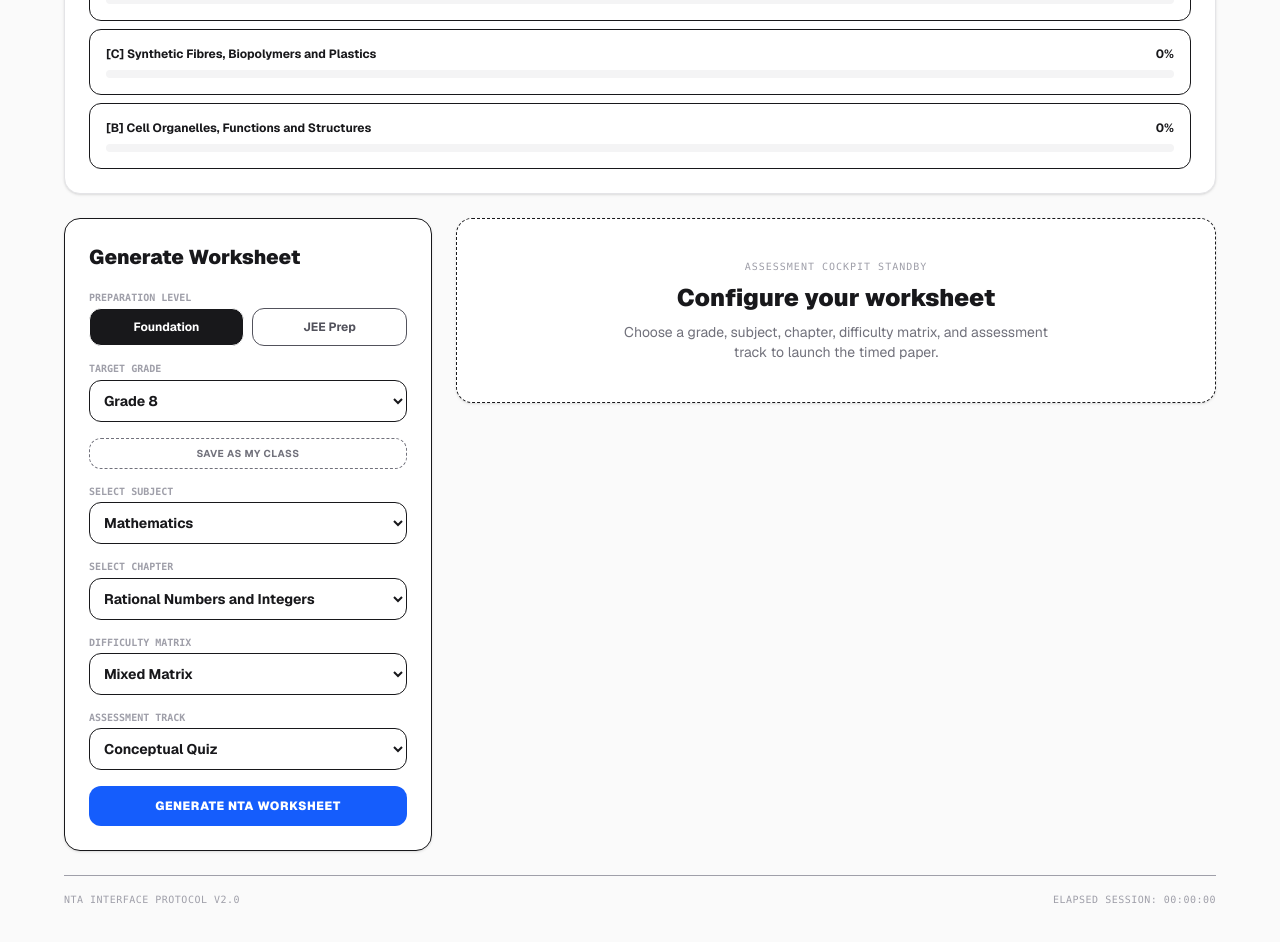
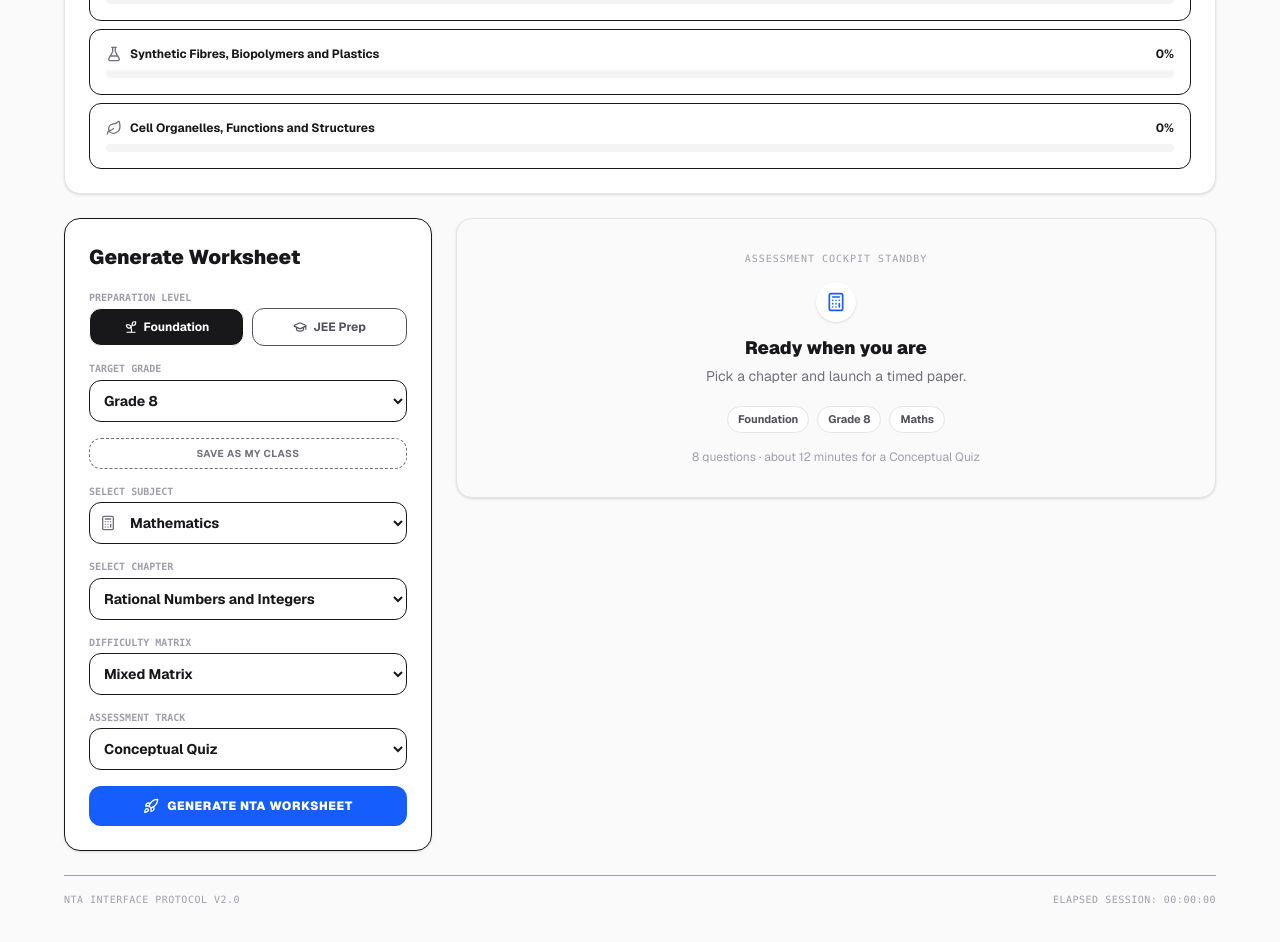
Before and after one commit to ashome16/jee-ncert-worksheet, a Next.js app: page / in a window 1280 px wide. Shown: the part 480-1422 px from the top of the page. Built offline with nearby package versions, Linux system fonts and the light colour scheme.

Commit message:
Add subject icons, rocket generate, and calmer empty cockpit

```diff
--- a/src/app/page.tsx
+++ b/src/app/page.tsx
@@ -2,6 +2,7 @@
 
 import { useEffect, useMemo, useRef, useState } from "react";
 import Link from "next/link";
+import { Atom, Calculator, FlaskConical, GraduationCap, Leaf, Rocket, Sprout } from "lucide-react";
 
 type Level = "FOUNDATION" | "JEE";
 type ProfileTab = "HEATMAP" | "REPORTS";
@@ -34,7 +35,6 @@ const SYLLABUS: Chapter[] = [
   { id: "g12_phy_02", slug: "current-electricity-and-advanced-circuit-networks", title: "Current Electricity and Advanced Circuit Networks", grade: "12", subject: "Physics", level: "JEE" },
 ];
 
-const SUBJECT_ICONS: Record<Subject, string> = { Mathematics: "[M]", Physics: "[P]", Chemistry: "[C]", Biology: "[B]" };
 const FOUNDATION_OPTIONS = ["A. x = -8", "B. x = 8", "C. x = -1", "D. x = 2"];
 const JEE_OPTIONS = ["A. 2.4 meters", "B. 4.8 meters", "C. 1.2 meters", "D. 3.6 meters"];
 const ANSWER_KEYS: Record<Level, AnswerKey> = { FOUNDATION: { mcq: "B. x = 8", nat: "50" }, JEE: { mcq: "A. 2.4 meters", nat: "50" } };
@@ -105,6 +105,14 @@ function isFoundationAnswerCorrect(question: FoundationQuestion, givenAnswer: st
   const correctValue = toNumericValue(question.answer);
   if (Number.isFinite(givenValue) && Number.isFinite(correctValue)) return givenValue === correctValue;
   return given.toLowerCase() === question.answer.trim().toLowerCase();
+}
+
+function SubjectIcon({ subject, className = "" }: { subject: Subject; className?: string }) {
+  const iconProps = { "aria-hidden": true, className: `shrink-0 ${className}` };
+  if (subject === "Mathematics") return <Calculator {...iconProps} />;
+  if (subject === "Physics") return <Atom {...iconProps} />;
+  if (subject === "Chemistry") return <FlaskConical {...iconProps} />;
+  return <Leaf {...iconProps} />;
 }
 
 export default function Home() {
@@ -218,6 +226,9 @@ export default function Home() {
   const options = level === "FOUNDATION" ? FOUNDATION_OPTIONS : JEE_OPTIONS;
   const answerKey = ANSWER_KEYS[level];
   const elapsed = duration - timeLeft;
+  const standbyQuestionCount = level === "FOUNDATION" ? 8 : 2;
+  const standbyDuration = level === "FOUNDATION" && track === "CONCEPTUAL_QUIZ" ? "about 12 minutes" : track === "JEE_MOCK_TEST" ? "about 3 hours" : "about 45 minutes";
+  const standbyTrackName = track === "CONCEPTUAL_QUIZ" ? "Conceptual Quiz" : track === "JEE_MOCK_TEST" ? "JEE Mock Test" : "Chapter Practice";
   const totalQuestions = isFoundationMathematics && foundationQuestions.length > 0 ? foundationQuestions.length : 2;
   const answeredCount = isFoundationMathematics
     ? Object.values(foundationAnswers).filter((answer) => answer.trim()).length
@@ -358,19 +369,19 @@ export default function Home() {
             </div>
           )}
           <div className="flex gap-4 border-b text-xs font-bold uppercase tracking-wider text-zinc-400"><button type="button" onClick={() => setProfileTab("HEATMAP")} className={`border-b-2 pb-2 ${profileTab === "HEATMAP" ? "border-zinc-900 text-zinc-900" : "border-transparent"}`}>Syllabus Performance Map</button><button type="button" onClick={() => setProfileTab("REPORTS")} className={`border-b-2 pb-2 ${profileTab === "REPORTS" ? "border-zinc-900 text-zinc-900" : "border-transparent"}`}>Activity and Diagnostic Reports</button></div>
-          {profileTab === "HEATMAP" ? <div className="space-y-2">{heatmapChapters.map((item) => { const score = mastery[chapterMasteryKey(item, item.id)] ?? 0; return <div key={item.id} className="rounded-xl border p-4"><div className="flex justify-between text-xs font-bold"><span>{SUBJECT_ICONS[item.subject]} {item.title}</span><span>{score}%</span></div><div className="mt-2 h-2 overflow-hidden rounded-full bg-zinc-100"><div className={`h-full ${score >= 75 ? "bg-emerald-500" : score >= 40 ? "bg-amber-500" : "bg-rose-500"}`} style={{ width: `${score}%` }} /></div></div>; })}</div> : <div className="space-y-3 rounded-xl border bg-zinc-50 p-5"><div className="flex justify-between border-b pb-2"><h2 className="text-xs font-bold uppercase tracking-wider">Rolling Sprint Performance Ledger</h2><span className="rounded bg-zinc-900 px-2 py-0.5 font-mono text-[10px] text-white">Live Telemetry Linked</span></div>{attempts.map((item, index) => <div key={`${item.timestamp}-${index}`} className="rounded-xl border bg-white p-3 text-xs"><div className="flex justify-between font-bold"><span>{item.topicTitle}</span><span className="text-emerald-700">{item.score}</span></div><p className="mt-2 text-zinc-500">{item.trackType} | {item.difficulty} | {item.timestamp}</p><p className="mt-2 rounded-lg bg-zinc-50 p-2 italic text-zinc-600">{item.cognitiveAlert}</p></div>)}</div>}
+          {profileTab === "HEATMAP" ? <div className="space-y-2">{heatmapChapters.map((item) => { const score = mastery[chapterMasteryKey(item, item.id)] ?? 0; return <div key={item.id} className="rounded-xl border p-4"><div className="flex justify-between text-xs font-bold"><span className="flex items-center gap-2"><SubjectIcon subject={item.subject} className="h-4 w-4 text-zinc-500" />{item.title}</span><span>{score}%</span></div><div className="mt-2 h-2 overflow-hidden rounded-full bg-zinc-100"><div className={`h-full ${score >= 75 ? "bg-emerald-500" : score >= 40 ? "bg-amber-500" : "bg-rose-500"}`} style={{ width: `${score}%` }} /></div></div>; })}</div> : <div className="space-y-3 rounded-xl border bg-zinc-50 p-5"><div className="flex justify-between border-b pb-2"><h2 className="text-xs font-bold uppercase tracking-wider">Rolling Sprint Performance Ledger</h2><span className="rounded bg-zinc-900 px-2 py-0.5 font-mono text-[10px] text-white">Live Telemetry Linked</span></div>{attempts.map((item, index) => <div key={`${item.timestamp}-${index}`} className="rounded-xl border bg-white p-3 text-xs"><div className="flex justify-between font-bold"><span>{item.topicTitle}</span><span className="text-emerald-700">{item.score}</span></div><p className="mt-2 text-zinc-500">{item.trackType} | {item.difficulty} | {item.timestamp}</p><p className="mt-2 rounded-lg bg-zinc-50 p-2 italic text-zinc-600">{item.cognitiveAlert}</p></div>)}</div>}
         </section>
 
         <div className="grid items-start gap-6 lg:grid-cols-3">
           <section className="space-y-5 rounded-2xl border bg-white p-6 shadow-sm"><h2 className="text-xl font-black">Generate Worksheet</h2><div className="space-y-4 text-xs font-bold">
-            <div><label className="mb-1 block font-mono text-[10px] uppercase text-zinc-400">Preparation Level</label><div className="grid grid-cols-2 gap-2"><button type="button" onClick={() => changeLevel("FOUNDATION")} className={`rounded-xl border p-2.5 ${level === "FOUNDATION" ? "bg-zinc-900 text-white" : "text-zinc-600"}`}>Foundation</button><button type="button" onClick={() => changeLevel("JEE")} className={`rounded-xl border p-2.5 ${level === "JEE" ? "bg-zinc-900 text-white" : "text-zinc-600"}`}>JEE Prep</button></div></div>
+            <div><label className="mb-1 block font-mono text-[10px] uppercase text-zinc-400">Preparation Level</label><div className="grid grid-cols-2 gap-2"><button type="button" onClick={() => changeLevel("FOUNDATION")} className={`flex items-center justify-center gap-1.5 rounded-xl border px-2 py-2.5 ${level === "FOUNDATION" ? "bg-zinc-900 text-white" : "text-zinc-600"}`}><Sprout aria-hidden="true" className="h-3.5 w-3.5" />Foundation</button><button type="button" onClick={() => changeLevel("JEE")} className={`flex items-center justify-center gap-1.5 rounded-xl border px-2 py-2.5 ${level === "JEE" ? "bg-zinc-900 text-white" : "text-zinc-600"}`}><GraduationCap aria-hidden="true" className="h-3.5 w-3.5" />JEE Prep</button></div></div>
             <div><label htmlFor="grade" className="mb-1 block font-mono text-[10px] uppercase text-zinc-400">Target Grade</label><select id="grade" value={grade} onChange={(event) => changeFilters(event.target.value, subject)} className="w-full rounded-xl border p-2.5 text-sm">{grades.map((item) => <option key={item} value={item}>{level === "FOUNDATION" ? `Grade ${item}` : `Class ${item}`}</option>)}</select></div>
             <button type="button" onClick={saveCurrentSelectionAsClass} className="w-full rounded-xl border border-dashed p-2 text-[10px] font-bold uppercase tracking-wider text-zinc-500 hover:text-zinc-800">Save as my class</button>
-            <div><label htmlFor="subject" className="mb-1 block font-mono text-[10px] uppercase text-zinc-400">Select Subject</label><select id="subject" value={subject} onChange={(event) => changeFilters(grade, event.target.value as Subject)} className="w-full rounded-xl border p-2.5 text-sm"><option>Mathematics</option><option>Physics</option><option>Chemistry</option>{level === "FOUNDATION" && <option>Biology</option>}</select></div>
+            <div><label htmlFor="subject" className="mb-1 block font-mono text-[10px] uppercase text-zinc-400">Select Subject</label><div className="flex items-center rounded-xl border bg-white pl-2.5"><SubjectIcon subject={subject} className="h-4 w-4 text-zinc-500" /><select id="subject" value={subject} onChange={(event) => changeFilters(grade, event.target.value as Subject)} className="w-full rounded-xl bg-transparent p-2.5 text-sm outline-none"><option>Mathematics</option><option>Physics</option><option>Chemistry</option>{level === "FOUNDATION" && <option>Biology</option>}</select></div></div>
             <div><label htmlFor="chapter" className="mb-1 block font-mono text-[10px] uppercase text-zinc-400">Select Chapter</label><select id="chapter" value={chapterId} onChange={(event) => { setChapterId(event.target.value); resetAssessment(); }} className="w-full rounded-xl border p-2.5 text-sm">{filteredChapters.map((item) => <option key={item.id} value={item.id}>{item.title}</option>)}</select></div>
             <div><label htmlFor="difficulty" className="mb-1 block font-mono text-[10px] uppercase text-zinc-400">Difficulty Matrix</label><select id="difficulty" value={difficulty} onChange={(event) => setDifficulty(event.target.value)} className="w-full rounded-xl border p-2.5 text-sm"><option>Easy</option><option>Medium</option><option>Hard</option><option>Mixed Matrix</option></select></div>
             <div><label htmlFor="track" className="mb-1 block font-mono text-[10px] uppercase text-zinc-400">Assessment Track</label><select id="track" value={track} onChange={(event) => setTrack(event.target.value as ExamTrack)} className="w-full rounded-xl border p-2.5 text-sm"><option value="JEE_MOCK_TEST">Full-Pattern JEE Mock Test</option><option value="CONCEPTUAL_QUIZ">Conceptual Quiz</option><option value="CHAPTER_PRACTICE">Chapter Practice</option></select></div>
-            <button type="button" onClick={generateWorksheet} className="w-full rounded-xl bg-blue-600 px-4 py-3 text-xs font-black uppercase tracking-wider text-white hover:bg-blue-700">Generate NTA Worksheet</button>
+            <button type="button" onClick={generateWorksheet} className="flex w-full items-center justify-center gap-2 rounded-xl bg-blue-600 px-4 py-3 text-xs font-black uppercase tracking-wider text-white hover:bg-blue-700"><Rocket aria-hidden="true" className="h-4 w-4" />Generate NTA Worksheet</button>
           </div></section>
 
 
@@ -401,7 +412,7 @@ export default function Home() {
             })()}
             {submitted && !isFoundationMathematics && <div className="rounded-xl border border-emerald-200 bg-emerald-50 p-4 text-sm"><h2 className="font-black text-emerald-800">Evaluation Complete</h2><p className="mt-1 text-emerald-700">MCQ: {mcqAnswer === answerKey.mcq ? "Correct" : "Incorrect"} | NAT: {natAnswer.trim() === answerKey.nat ? "Correct" : "Incorrect"}</p><details className="mt-3 text-xs"><summary className="cursor-pointer font-bold">View evaluation answer key</summary><p className="mt-2 font-mono">MCQ key: {answerKey.mcq} | NAT key: {answerKey.nat}</p></details></div>}
             <div className="flex flex-wrap justify-between gap-3"><button type="button" onClick={resetAssessment} className="rounded-xl border px-4 py-3 text-xs font-bold text-zinc-600">Return to Filters</button>{!submitted && <button type="button" onClick={() => submitAssessment()} disabled={answeredCount === 0} className="rounded-xl bg-zinc-900 px-5 py-3 text-xs font-black uppercase text-white disabled:cursor-not-allowed disabled:opacity-40">Submit Assessment</button>}</div>
-          </div> : <div className="rounded-2xl border border-dashed bg-white p-10 text-center shadow-sm"><p className="font-mono text-[10px] uppercase tracking-widest text-zinc-400">Assessment cockpit standby</p><h2 className="mt-2 text-2xl font-black">Configure your worksheet</h2><p className="mx-auto mt-2 max-w-md text-sm text-zinc-500">Choose a grade, subject, chapter, difficulty matrix, and assessment track to launch the timed paper.</p></div>}</section>
+          </div> : <div className="rounded-2xl border border-zinc-200 bg-zinc-50 p-8 text-center shadow-sm"><p className="font-mono text-[10px] uppercase tracking-widest text-zinc-400">Assessment cockpit standby</p><div className="mt-4 flex justify-center"><div className="flex h-10 w-10 items-center justify-center rounded-full bg-white text-blue-600 shadow-sm"><SubjectIcon subject={subject} className="h-5 w-5" /></div></div><h2 className="mt-3 text-lg font-black">Ready when you are</h2><p className="mt-1 text-sm text-zinc-500">Pick a chapter and launch a timed paper.</p><div className="mt-5 flex flex-wrap justify-center gap-2 text-[11px] font-bold text-zinc-600"><span className="rounded-full border border-zinc-200 bg-white px-2.5 py-1">{level === "FOUNDATION" ? "Foundation" : "JEE Prep"}</span><span className="rounded-full border border-zinc-200 bg-white px-2.5 py-1">{level === "FOUNDATION" ? `Grade ${grade}` : `Class ${grade}`}</span><span className="rounded-full border border-zinc-200 bg-white px-2.5 py-1">{subject === "Mathematics" ? "Maths" : subject}</span></div><p className="mt-4 text-xs text-zinc-400">{standbyQuestionCount} questions · {standbyDuration} for a {standbyTrackName}</p></div>}</section>
         </div>
         <footer className="flex justify-between border-t pt-4 font-mono text-[10px] uppercase tracking-wider text-zinc-400"><span>NTA Interface Protocol v2.0</span><span>Elapsed session: {formatTime(elapsed)}</span></footer>
       </div>
```
